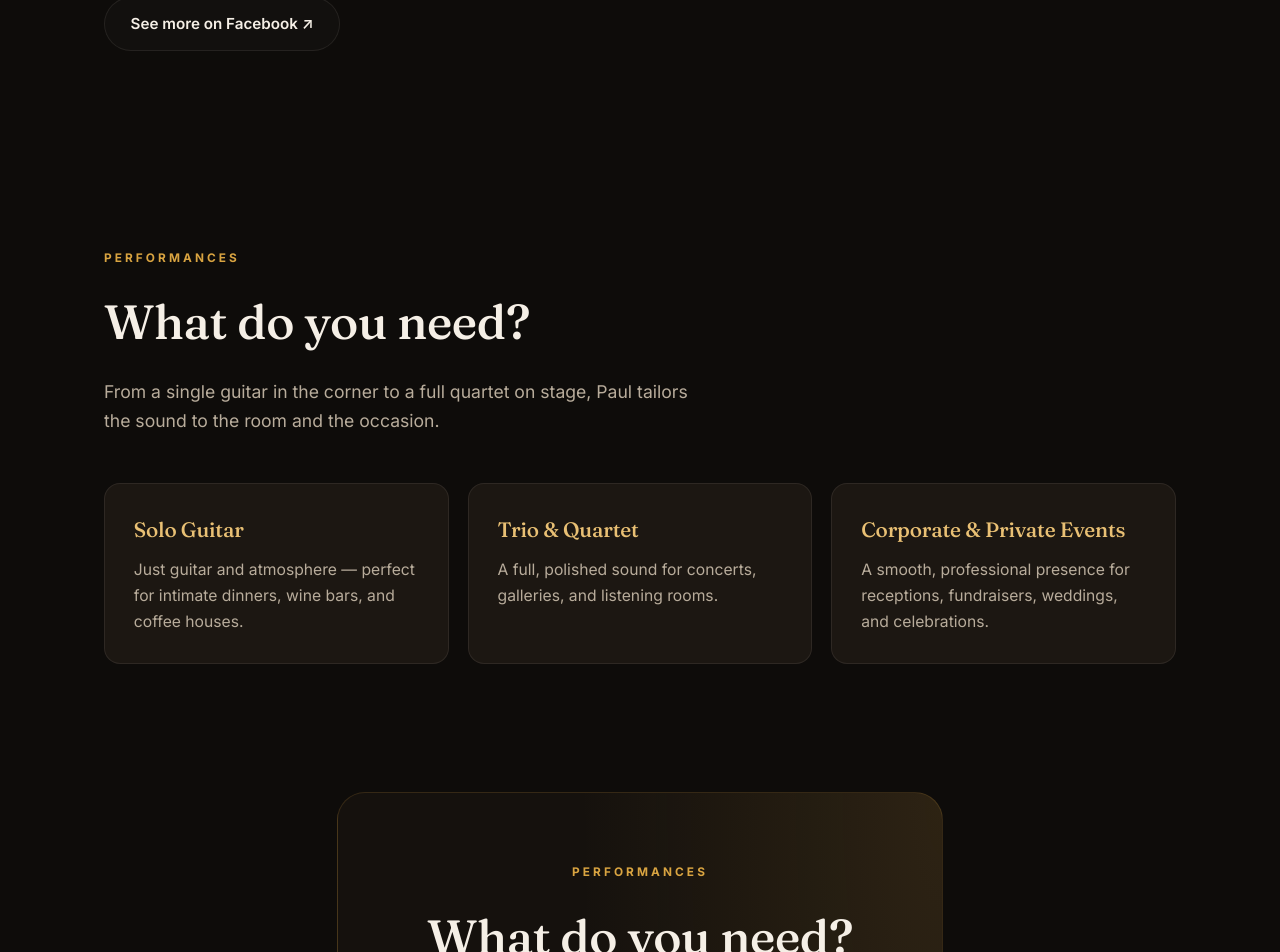
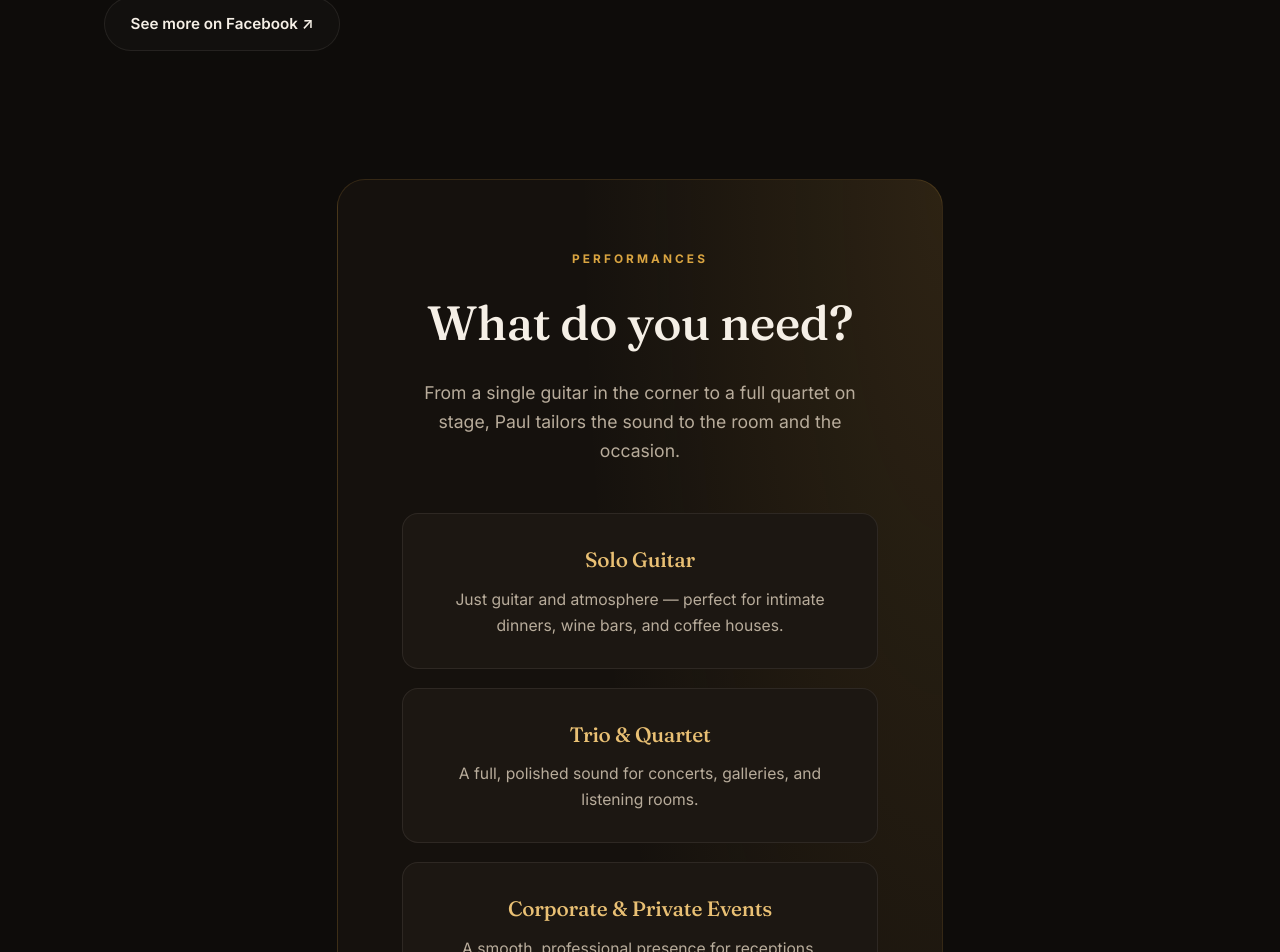
Before and after one commit to gtrpaulj-creator/paul-website, a React (Vite) app: page / in a window 1280 px wide. Shown: the part 5081-6033 px from the top of the page. Built offline with nearby package versions, Linux system fonts and the light colour scheme.

Commit message:
Update App.jsx
updated app.jsx

```diff
--- a/src/App.jsx
+++ b/src/App.jsx
@@ -3,7 +3,6 @@ import Hero from './components/Hero.jsx'
 import About from './components/About.jsx'
 import Music from './components/Music.jsx'
 import Shows from './components/Shows.jsx'
-import Performances from './components/Performances.jsx'
 import Contact from './components/Contact.jsx'
 import Footer from './components/Footer.jsx'
 
@@ -16,7 +15,6 @@ export default function App() {
         <About />
         <Music />
         <Shows />
-        <Performances />
         <Contact />
       </main>
       <Footer />
```
